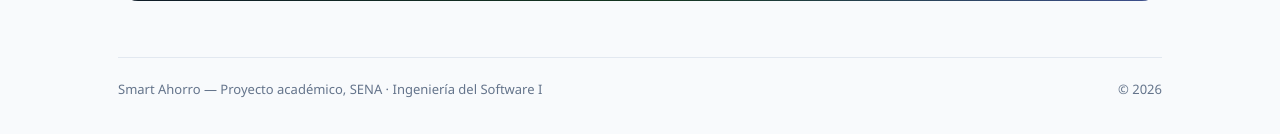
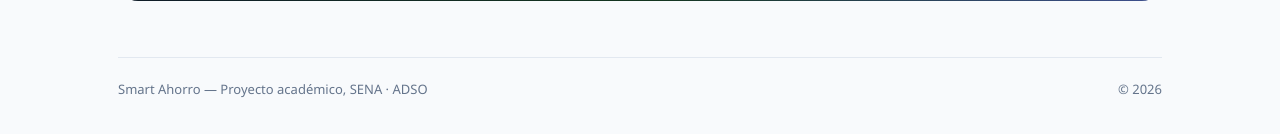
Before and after one commit to johana-23/Ahorro-Smart, a Laravel app: page / in a window 1280 px wide. Shown: the part 2026-2160 px from the top of the page. Run offline with Laravel 12, Linux system fonts and the light colour scheme.

Commit message:
docs(vista): actualizar referencia academica a ADSO en landing

```diff
--- a/resources/views/landing.blade.php
+++ b/resources/views/landing.blade.php
@@ -129,7 +129,7 @@
       </section>
 
       <footer class="landing-footer">
-        <span>Smart Ahorro — Proyecto académico, SENA · Ingeniería del Software I</span>
+        <span>Smart Ahorro — Proyecto académico, SENA · ADSO</span>
         <span>&copy; {{ date('Y') }}</span>
       </footer>
     </div>
```
